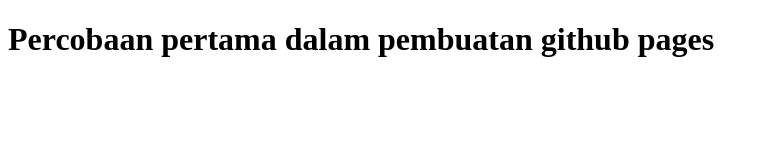
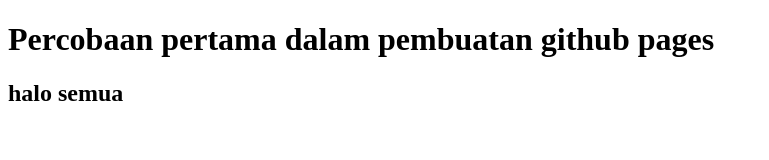
Before and after one commit to geraldprambudi/percobaanpages.github.io, a plain HTML site: page index.html in a window 1280 px wide. Shown: the whole page, without its empty margins (0-769 px from the left). Drawn offline with Linux system fonts and the light colour scheme.

Commit message:
commit kedua menambahkan h2

```diff
--- a/index.html
+++ b/index.html
@@ -6,5 +6,6 @@
 
 <body>
 	<h1>Percobaan pertama dalam pembuatan github pages</h1>
+	<h2>halo semua</h2>
 </body>
 </html>
```
